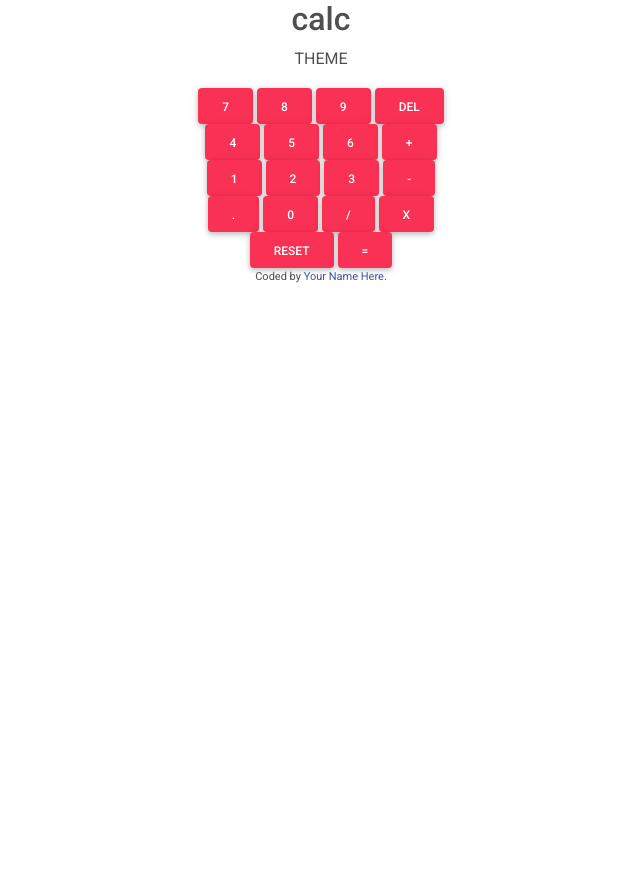
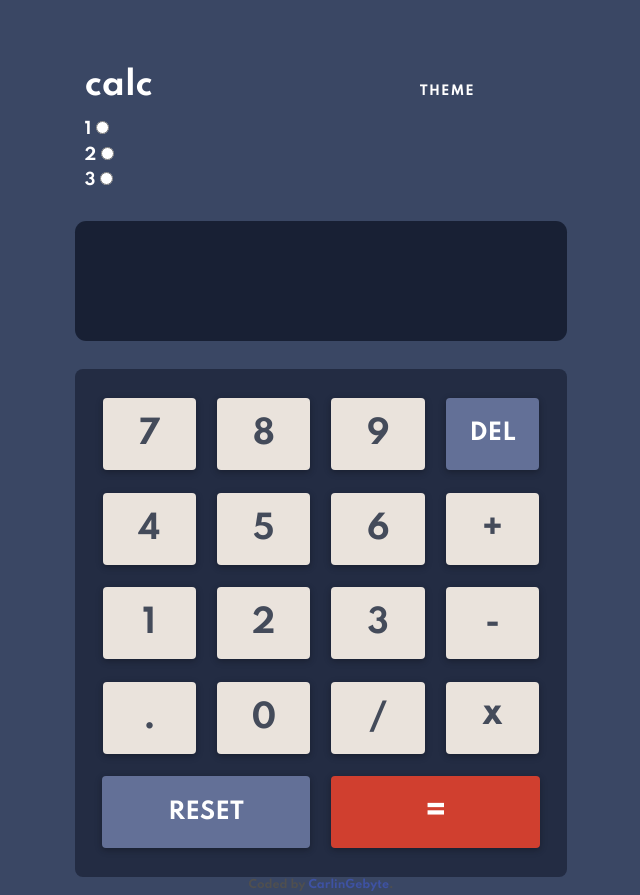
Before and after one commit to CarlinGebyte/AG-Reto2, a plain HTML site: page index.html in a window 1280 px wide. Shown: the whole page, without its empty margins (319-959 px from the left). Before the commit the page ends 800 px from the top, so only its background shows below. Drawn offline with nearby package versions, Linux system fonts and the light colour scheme; some packages are replaced by stand-ins of ours; a script that the page names is missing.

Commit message:
sass and styles with themes

```diff
--- /dev/null
+++ b/css/styles.css
@@ -0,0 +1,115 @@
+@import url('https://fonts.googleapis.com/css2?family=Spartan:wght@700;800;900&display=swap');
+
+/** GENERAL **/
+body {
+    font-family: 'Spartan';
+    background-color: #3a4764;
+}
+
+/** CALC HEADER **/
+
+
+
+#calc-header {
+    margin: 12% auto 5%;
+    color: #ffffff;
+    text-align: start;
+    padding: 0 4.6vh;
+}
+
+#calc {
+    width: 70%;
+    display: inline-block;
+    /* margin: auto; */
+    text-align: start;
+    font-size: 2em;
+}
+
+#theme {
+    width: 15%;
+    display: inline-block;
+    /* margin: auto; */
+    font-size: 0.8em;
+    letter-spacing: .15vh;
+}
+
+/** END CALC HEADER **/
+
+/** CALC RESULT **/
+
+#result {
+    height: 15vh;
+    background-color: #182034;
+    width: 90%;
+    margin: auto;
+    text-align: end;
+    color: #fff;
+    border-radius: 0.2em;
+    margin-bottom: 0.5em;
+    font-size: 7vh;
+    padding: 3.5% 5%;
+}
+
+/** END CALC RESULT **/
+
+/** KEYS **/
+
+#keypad {
+    background-color: #232c43;
+    width: 90%;
+    margin: auto;
+    padding: 1.1rem 0;
+    border-radius: 0.5em;
+}
+
+.btn {
+    width: 19%;
+    height: 9vh;
+    padding: 1%;
+    margin: 2.3% 1.7%;
+    vertical-align: middle;
+    text-align: center;
+}
+
+.btn-number {
+    font-size: 2em;
+    background-color: #eae3dc;
+    color: #444b5a;
+}
+
+#del, #reset {
+    color: #fff;
+    background-color: #637097;
+}
+
+.equal, .equal:hover {
+    color: #fff;
+    background-color: #d03f2f;
+}
+
+.btn-long {
+    width: 42.5%;
+}
+
+.btn-symbol {
+    font-size: 1.4em;
+}
+
+#x {
+    font-weight: 900;
+}
+
+.dot {
+    font-size: 2em;
+}
+
+/** END KEYS **/
+
+.attribution {
+  font-size: 11px;
+  text-align: center;
+}
+
+.attribution a {
+  color: hsl(228, 45%, 44%);
+}
--- /dev/null
+++ b/css/theme-2.scss
@@ -0,0 +1,23 @@
+body {
+    background-color: #e6e6e6;
+    #calc-header {
+        color: #35352c;
+    }
+  #keypad {
+    background-color: #d1cccc;
+  }
+  #result {
+    background-color: #ededed;
+    color: #35352c;
+  }
+
+
+  #del, #reset {
+      background-color: #377f86;
+      color: #fff;
+  }
+  .equal, .equal:hover {
+      color: #fff;
+      background-color: #ca5502;
+  }
+}
--- /dev/null
+++ b/css/theme-3.scss
@@ -0,0 +1,27 @@
+body {
+  background-color: #160628;
+  #calc-header {
+    color: #ffe53d;
+  }
+  .btn-number, .btn-number:hover {
+    background-color: #58077d;
+    color: #ffe53d;
+  }
+  #keypad {
+    background-color: #1d0934;
+  }
+  #result {
+    background-color: #1d0934;
+    color: #ffe53d;
+  }
+
+  #del,
+  #reset {
+    background-color: #341c4f;
+    color: #fff;
+  }
+  .equal, .equal:hover {
+    color: #1b2428;
+    background-color: #00e0d1;
+  }
+}
--- a/index.html
+++ b/index.html
@@ -23,16 +23,9 @@
     <script src="https://code.jquery.com/jquery-3.6.0.min.js"
         integrity="sha256-/xUj+3OJU5yExlq6GSYGSHk7tPXikynS7ogEvDej/m4=" crossorigin="anonymous"></script>
 
-    <style>
-        .attribution {
-            font-size: 11px;
-            text-align: center;
-        }
-
-        .attribution a {
-            color: hsl(228, 45%, 44%);
-        }
-    </style>
+    <!-- CSS -->
+    <link rel="stylesheet" href="css/styles.css">
+    <link rel="stylesheet" id="choose-theme" href="">
 </head>
 
 <body>
@@ -40,48 +33,64 @@
         <div class="container">
             <div class="row" id="">
                 <div class="col-md-6 col-sm-6 col-xs-6 m-auto text-center">
-                    <div>
+                    <div id="calc-header">
                         <h2 id="calc">calc</h2>
                         <p id="theme">THEME</p>
+                        <div>
+                            <div>
+                                <label for="theme-1">1</label>
+                                <input type="radio" value="1" name="toggle" class="toggle" id="theme-1">
+                            </div>
+                            <div>
+                                <label for="theme-2">2</label>
+                                <input type="radio" value="2" name="toggle" class="toggle" id="theme-2">
+                            </div>
+                            <div>
+                                <label for="theme-3">3</label>
+                                <input type="radio" value="3" name="toggle" class="toggle" id="theme-3">
+                            </div>
+
+                        </div>
                     </div>
                     <div id="result"></div>
-                    <div>
+                    <div id="keypad">
                         <div>
-                            <button value="7" id="7" class="btn btn-number btn-danger">7</button>
-                            <button value="8" id="8" class="btn btn-number btn-danger">8</button>
-                            <button value="9" id="9" class="btn btn-number btn-danger">9</button>
-                            <button id="del" class="btn btn-number btn-danger">DEL</button>
+                            <button value="7" id="7" class="btn btn-number">7</button>
+                            <button value="8" id="8" class="btn btn-number">8</button>
+                            <button value="9" id="9" class="btn btn-number">9</button>
+                            <button id="del" class="btn btn-symbol">DEL</button>
                         </div>
                         <div>
-                            <button value="4" id="4" class="btn btn-number btn-danger">4</button>
-                            <button value="5" id="5" class="btn btn-number btn-danger">5</button>
-                            <button value="6" id="6" class="btn btn-number btn-danger">6</button>
-                            <button id="+" class="btn btn-number btn-danger">+</button>
+                            <button value="4" id="4" class="btn btn-number">4</button>
+                            <button value="5" id="5" class="btn btn-number">5</button>
+                            <button value="6" id="6" class="btn btn-number">6</button>
+                            <button id="+" class="btn btn-number">+</button>
                         </div>
                         <div>
-                            <button value="1" id="1" class="btn btn-number btn-danger">1</button>
-                            <button value="2" id="2" class="btn btn-number btn-danger">2</button>
-                            <button value="3" id="3" class="btn btn-number btn-danger">3</button>
-                            <button id="-" class="btn btn-number btn-danger">-</button>
+                            <button value="1" id="1" class="btn btn-number">1</button>
+                            <button value="2" id="2" class="btn btn-number">2</button>
+                            <button value="3" id="3" class="btn btn-number">3</button>
+                            <button id="-" class="btn btn-number">-</button>
                         </div>
                         <div>
-                            <button id="." class="btn btn-number btn-danger">.</button>
-                            <button value="0" id="0" class="btn btn-number btn-danger">0</button>
-                            <button id="/" class="btn btn-number btn-danger">/</button>
-                            <button id="x" class="btn btn-number btn-danger">x</button>
+                            <button id="." value="." class="btn dot btn-symbol btn-number">.</button>
+                            <button value="0" id="0" class="btn btn-number">0</button>
+                            <button id="/" class="btn btn-number">/</button>
+                            <button id="x" class="btn btn-symbol btn-number">x</button>
                         </div>
                         <div>
-                            <button id="reset" class="btn btn-number btn-danger">RESET</button>
-                            <button id="=" class="btn btn-number btn-danger">=</button>
+                            <button id="reset" class="btn btn-symbol btn-long">RESET</button>
+                            <button id="=" class="btn equal btn-number btn-long">=</button>
                         </div>
                     </div>
                 </div>
             </div>
         </div>
     </main>
-    <div class="attribution">Coded by <a href="#">Your Name Here</a>.</div>
+    <div class="attribution">Coded by <a href="#">CarlinGebyte</a>.</div>
     <script src="//cdn.jsdelivr.net/npm/sweetalert2@11"></script>
     <script src="js/script.js"></script>
+    <script src="js/themes.js"></script>
     <script type="text/javascript" src="https://cdnjs.cloudflare.com/ajax/libs/mdb-ui-kit/3.10.2/mdb.min.js"></script>
 </body>
 
--- a/js/script.js
+++ b/js/script.js
@@ -8,6 +8,7 @@ let n6 = document.getElementById("6");
 let n7 = document.getElementById("7");
 let n8 = document.getElementById("8");
 let n9 = document.getElementById("9");
+let dot = document.getElementById(".");
 let result = document.querySelector("#result");
 let reset = document.getElementById("reset");
 let del = document.getElementById("del");
@@ -21,6 +22,10 @@ let number1;
 let number2;
 let flag = false;
 
+dot.addEventListener("click", (e) => {
+  e.preventDefault();
+  validatorDrawing(dot.value);
+});
 n0.addEventListener("click", (e) => {
   e.preventDefault();
   validatorDrawing(n0.value);
@@ -170,7 +175,7 @@ const alertPersonalized = (message) => {
   swal.fire({
     title: "Auto close alert!",
     text: `${message}`,
-    timer: 2000,
+    timer: 5000,
     showConfirmButton: false,
   });
 };
--- /dev/null
+++ b/js/themes.js
@@ -0,0 +1,19 @@
+let themeSelectors = document.querySelectorAll(".toggle");
+let themeStyle = document.getElementById("choose-theme");
+
+
+themeSelectors.forEach(theme => {
+    theme.addEventListener("click", (e) => {
+        e.preventDefault();
+        selectTheme(theme.value);
+    });
+});
+
+
+const selectTheme = (theme) => {
+    if (theme === "1"){
+        themeStyle.setAttribute('href', '');
+    } else {
+        themeStyle.setAttribute('href', `css/theme-${theme}.css`)
+    }
+}
```
Also changed, not shown: css/theme-2.css (added), css/theme-3.css (added), css/theme.css (added), 3 other files.
